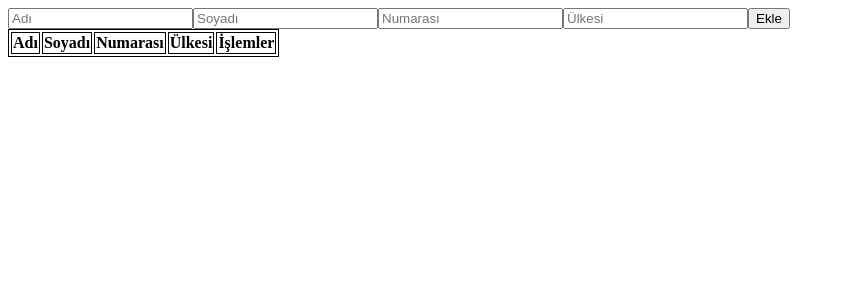
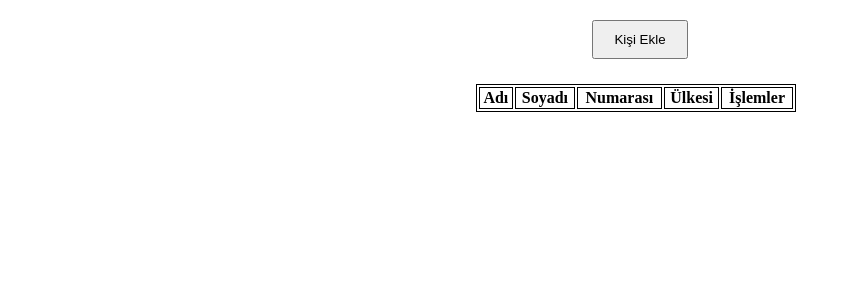
Before and after one commit to alirizayuksel66/ReactGorevDeneme, a React (Create React App) app in the folder reactgorevdeneme/: page / in a window 1280 px wide. Shown: the top 300 px of the page, without its empty margins (0-851 px from the left). Built offline with nearby package versions, Linux system fonts and the light colour scheme.

Commit message:
React Görev
React Projeme Modal ekledim ve düzenlemeyi yapmaya çalıştım

```diff
--- a/reactgorevdeneme/src/App.tsx
+++ b/reactgorevdeneme/src/App.tsx
@@ -12,6 +12,7 @@ import { useState } from 'react';
 import { UserDto } from './UserDto';
 import * as Yup from 'yup';
 import { v4 } from "uuid";
+import "./modal.css"
 
 interface UserDto2 {
   adi: string,
@@ -25,6 +26,11 @@ export const MyApp: React.FC<{}> = () => {
 
   const [users, setUsers] = useState<UserDto[]>([])
   const [input, setInput] = useState<string>("")
+  const [modal, setModal] = useState(false)
+
+  const toggleModal = () => {
+    setModal(!modal)
+  }
 
   const Uyarilar = Yup.object().shape({
     adi: Yup.string()
@@ -51,10 +57,16 @@ export const MyApp: React.FC<{}> = () => {
       )
     });
     console.log(newEditItem)
+    //setModal(!modal)
   }
 
   return (
     <div>
+      <button onClick={toggleModal} className='btn-modal'>Kişi Ekle</button>
+      {modal && (
+        <div className='modal'>
+          <div onClick={toggleModal} className='overlay'></div>
+          <div className='modal-content'>
             <Formik
               initialValues={{ adi: '', soyadi: '', numarasi: '', ulkesi: '', id: uuidv4() }}
               onSubmit={(values, { setSubmitting, resetForm }) => {
@@ -62,7 +74,8 @@ export const MyApp: React.FC<{}> = () => {
                   setSubmitting(false);
                   /*alert(JSON.stringify(values, null, 2));*/
                   resetForm({ values: { adi: '', soyadi: '', numarasi: '', ulkesi: '', id: uuidv4() } });
-          }, 500);
+                  setModal(false)
+                }, 250);
                 return setUsers((users: UserDto[]) => [...users, values])
               }}
               validationSchema={Uyarilar}
@@ -77,6 +90,7 @@ export const MyApp: React.FC<{}> = () => {
                 isSubmitting,
               }) => (
                 <form onSubmit={handleSubmit}>
+                  <label className='label1'>Adınız :</label>
                   <input
                     type="text"
                     name="adi"
@@ -85,7 +99,8 @@ export const MyApp: React.FC<{}> = () => {
                     placeholder="Adı"
                     value={values.adi}
                   />
-            {errors.adi && touched.adi && errors.adi}
+                  {errors.adi && touched.adi && errors.adi}<br/>
+                  <label className='label2'>Soyadınız :</label>
                   <input
                     type="text"
                     id='ADI'
@@ -95,7 +110,8 @@ export const MyApp: React.FC<{}> = () => {
                     onChange={(e) => handleChange("soyadi")(e.target.value)}
                     value={values.soyadi}
                   />
-            {errors.soyadi && touched.soyadi && errors.soyadi}
+                  {errors.soyadi && touched.soyadi && errors.soyadi}<br/>
+                  <label className='label3'>Numaranız :</label>
                   <input
                     type="text"
                     name="numarasi"
@@ -104,7 +120,8 @@ export const MyApp: React.FC<{}> = () => {
                     placeholder="Numarası"
                     value={values.numarasi}
                   />
-            {errors.numarasi && touched.numarasi && errors.numarasi}
+                  {errors.numarasi && touched.numarasi && errors.numarasi}<br/>
+                  <label className='label4'>Ülke :</label>
                   <input
                     type="text"
                     name="ulkesi"
@@ -113,14 +130,19 @@ export const MyApp: React.FC<{}> = () => {
                     placeholder="Ülkesi"
                     value={values.ulkesi}
                   />
-            {errors.ulkesi && touched.ulkesi && errors.ulkesi}
+                  {errors.ulkesi && touched.ulkesi && errors.ulkesi}<br/>
                   <button type="submit" disabled={isSubmitting}>
                     Ekle
                   </button>
+                  <button onClick={toggleModal} className='close-modal' >X</button>
                 </form>
               )}
             </Formik>
-      <table>
+          </div>
+        </div>
+      )}
+
+      <table className='table'>
         <thead>
           <tr>
             <th>Adı</th>
--- /dev/null
+++ b/reactgorevdeneme/src/modal.css
@@ -0,0 +1,65 @@
+body.action-modal {
+    overflow-y: hidden;
+}
+
+.btn-modal {
+    padding: 10px 20px;
+    display: block;
+    margin: 20px auto 0;
+}
+
+.modal, .overlay {
+    width: 100vw;
+    height: 100vh;
+    top: 0;
+    left: 0;
+    right: 0;
+    bottom: 0;
+    position: fixed;
+}
+
+.overlay {
+    background-color: rgba(49, 49, 49, 0.8);
+}
+
+.modal-content {
+    position: absolute;
+    top: 40%;
+    left: 50%;
+    transform: translate(-50%, -50%);
+    line-height: 1.4;
+    background: #f1f1f1;
+    padding: 14px 28px;
+    border-radius: 3px;
+    max-width: 800px;
+    min-width: 300px;
+}
+
+.close-modal {
+    position: absolute;
+    top: 10px;
+    right: 10px;
+    padding: 5px 7px;
+}
+
+.label1{
+    padding-right: 40px;
+}
+
+.label2{
+    padding-right: 20px;
+}
+
+.label3{
+    padding-right: 13px;
+}
+
+.label4{
+    padding-right: 53px;
+}
+
+.table{
+    margin-top: 2%;
+    margin-left: 37%;
+    min-width: 320px;
+}
```
Lines whose indentation alone changed are shown as unchanged.
